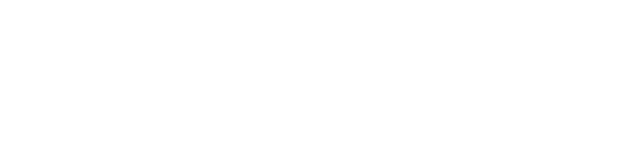
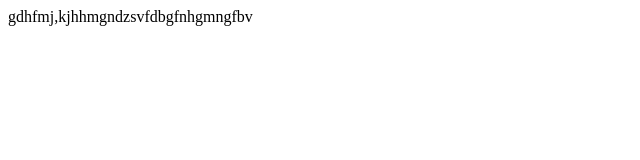
Before and after one commit to Varunreddy-264/GIT-Tutorial, a plain HTML site: page index4.html in a window 1280 px wide. Shown: the whole page, without its empty margins (0-640 px from the left). Drawn offline with Linux system fonts and the light colour scheme.

Commit message:
changes done in a file

```diff
--- a/index4.html
+++ b/index4.html
@@ -5,6 +5,6 @@
     <title>Document</title>
 </head>
 <body>
-
+    <div>gdhfmj,kjhhmgndzsvfdbgfnhgmngfbv</div>
 </body>
 </html>
```
Also changed, not shown: index2.html (+1 -1 lines).
